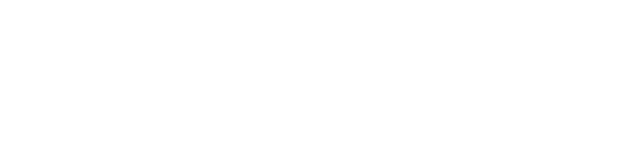
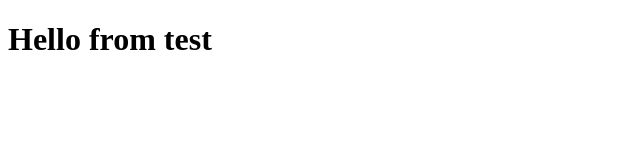
Before and after one commit to kobmi/learn_js, a plain HTML site: page index.html in a window 1280 px wide. Shown: the whole page, without its empty margins (0-640 px from the left). Drawn offline with Linux system fonts and the light colour scheme.

Commit message:
test commit

```diff
--- a/index.html
+++ b/index.html
@@ -5,5 +5,7 @@
     <meta name="viewport" content="width=device-width, initial-scale=1.0" />
     <title>Document</title>
   </head>
-  <body></body>
+  <body>
+    <h1>Hello from test</h1>
+  </body>
 </html>
```
